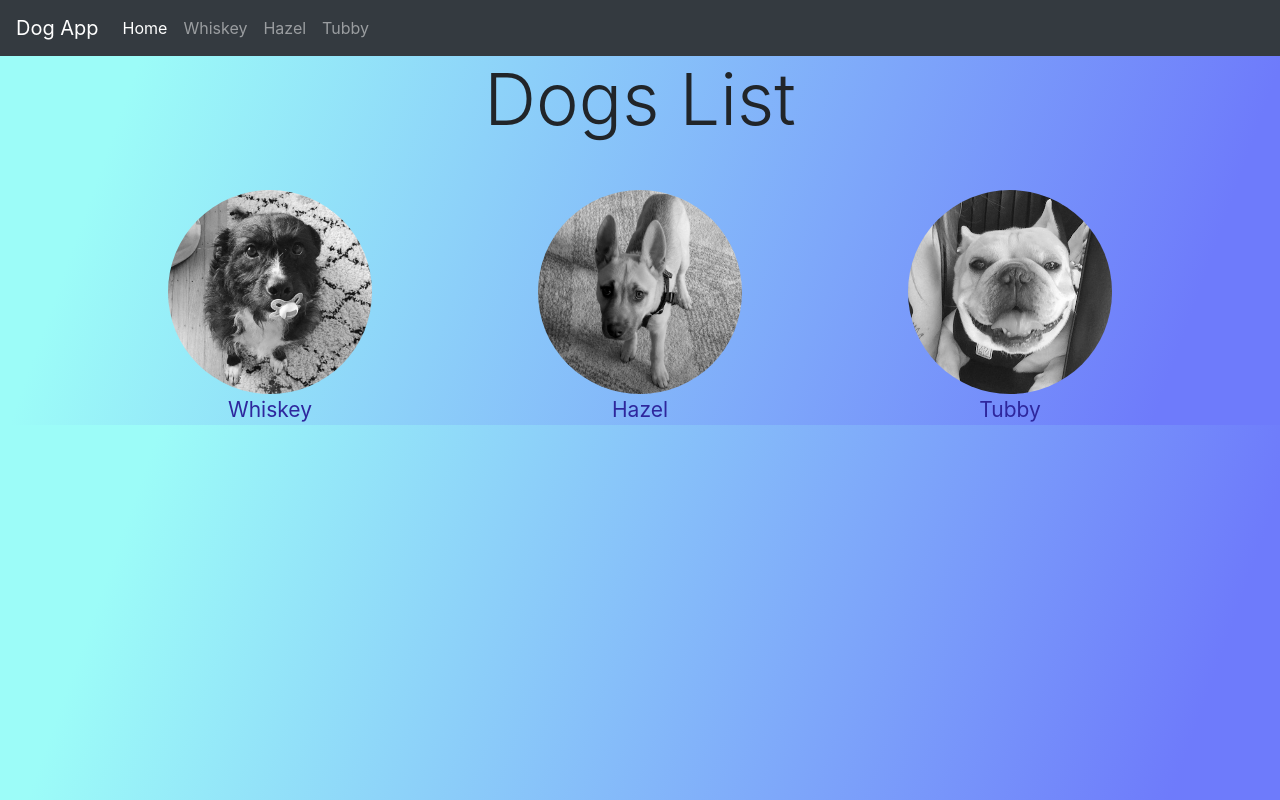
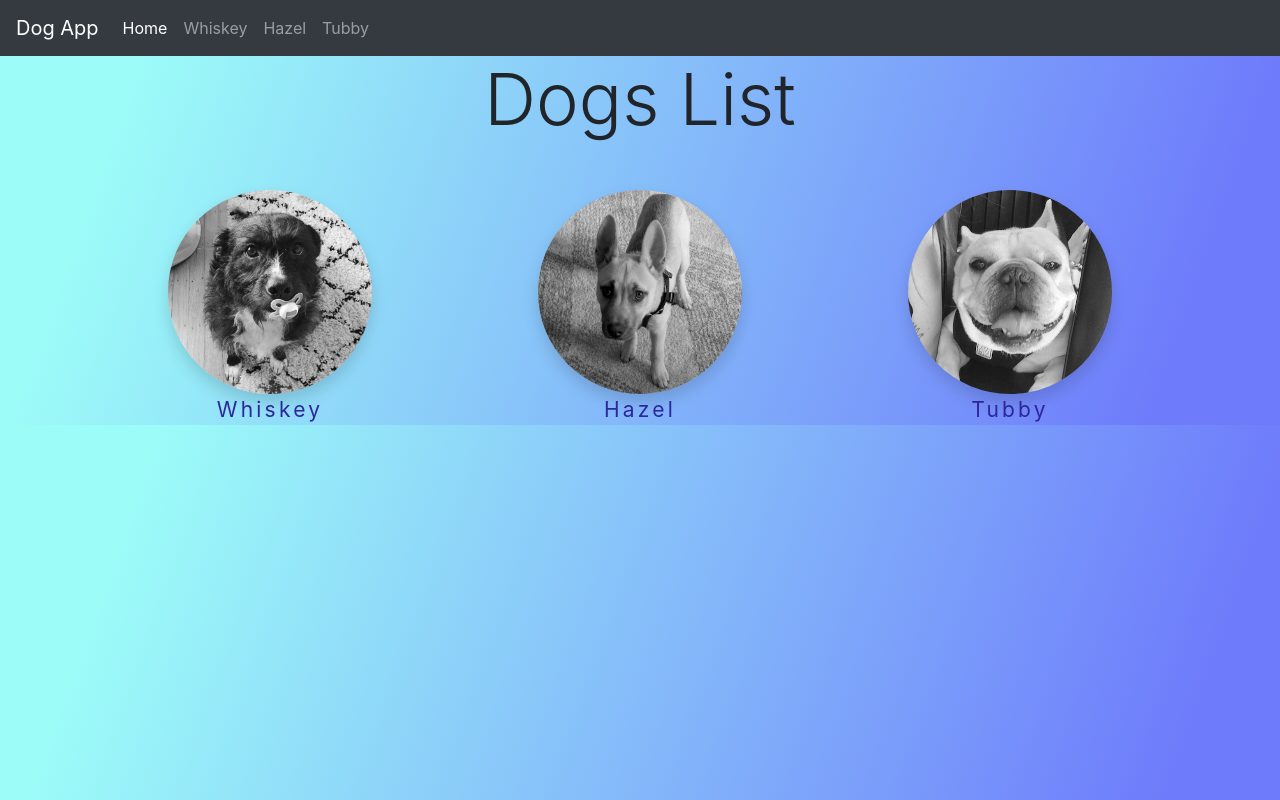
Before and after one commit to nirmalkar/dog-finder, a React (Create React App) app: page /dogs in a window 1280 px wide. Built offline with nearby package versions, Linux system fonts and the light colour scheme.

Commit message:
transition added for image

```diff
--- a/src/pages/DogList.js
+++ b/src/pages/DogList.js
@@ -11,9 +11,9 @@ export class DogList extends Component {
           <div className="container">
             <div className="row no-gutters">
               {this.props.dogs.map(d => (
-                <div className="dog col-lg-4 text-center">
+                <div className="dog col-lg-4">
                   <div key={d.name}>
-                    <img src={d.src} alt={d.name} /><br />
+                    <img className='shadow' src={d.src} alt={d.name} /><br />
                     <Link className='dog-details-link' exact to={`/dogs/${d.name}`}>{d.name}</Link>
                   </div>
                 </div>
--- a/src/pages/DogsList.css
+++ b/src/pages/DogsList.css
@@ -6,11 +6,13 @@
 }
 .dog:hover img{
   filter: none;
+transform: scale(1.09);
 }
 
 .dog-details-link{
 font-size: 21px;
 color:#2e279d;
+letter-spacing: .2rem;
 }
 .dog-details-link:hover{
   text-decoration: none;
```
